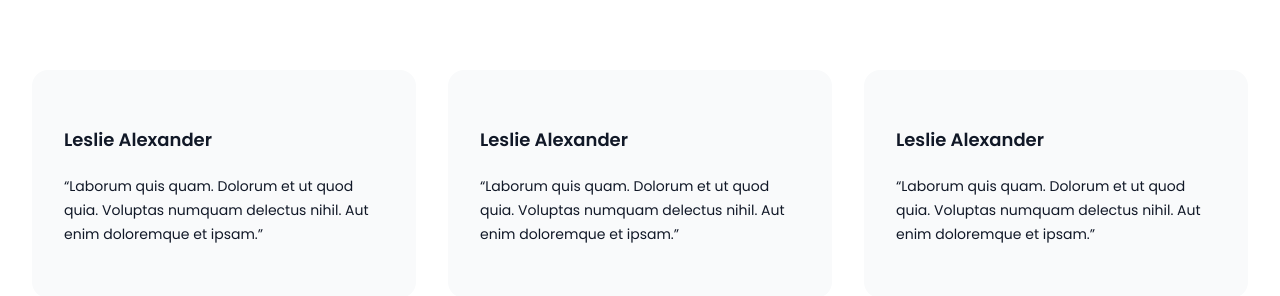
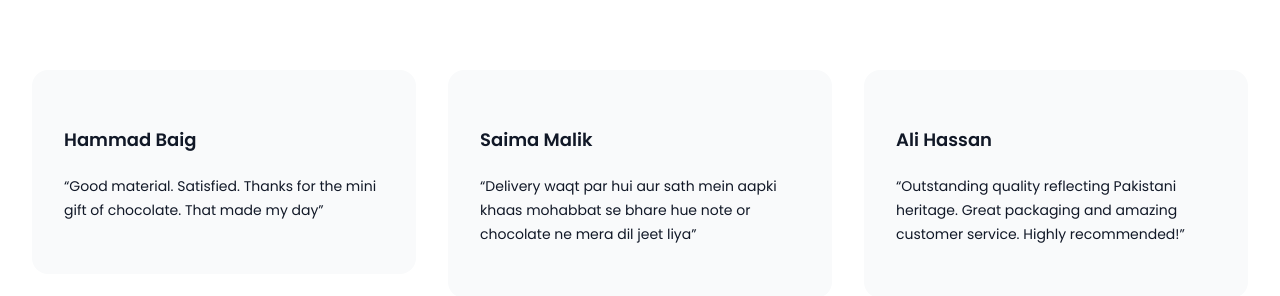
Before and after one commit to ShariqueImam/funncart-clone, a Next.js app: page / in a window 1280 px wide. Shown: the part 3420-3716 px from the top of the page. Built offline with nearby package versions, Linux system fonts and the light colour scheme.

Commit message:
Update Testimonial.js
Updated the testimonial copy 🙂

```diff
--- a/components/HomeClone/Testimonial.js
+++ b/components/HomeClone/Testimonial.js
@@ -1,23 +1,23 @@
 const testimonials = [
   {
-    body: "Laborum quis quam. Dolorum et ut quod quia. Voluptas numquam delectus nihil. Aut enim doloremque et ipsam.",
+    body: "Good material. Satisfied. Thanks for the mini gift of chocolate. That made my day",
     author: {
-      name: "Leslie Alexander",
-      handle: "lesliealexander",
+      name: "Hammad Baig",
+      handle: "Hammad Baig",
     },
   },
   {
-    body: "Laborum quis quam. Dolorum et ut quod quia. Voluptas numquam delectus nihil. Aut enim doloremque et ipsam.",
+    body: "Delivery waqt par hui aur sath mein aapki khaas mohabbat se bhare hue note or chocolate ne mera dil jeet liya",
     author: {
-      name: "Leslie Alexander",
-      handle: "lesliealexander",
+      name: "Saima Malik",
+      handle: "Saima Malik",
     },
   },
   {
-    body: "Laborum quis quam. Dolorum et ut quod quia. Voluptas numquam delectus nihil. Aut enim doloremque et ipsam.",
+    body: "Outstanding quality reflecting Pakistani heritage. Great packaging and amazing customer service. Highly recommended!",
     author: {
-      name: "Leslie Alexander",
-      handle: "lesliealexander",
+      name: "Ali Hassan",
+      handle: "Ali Hassan",
     },
   },
 ];
```
